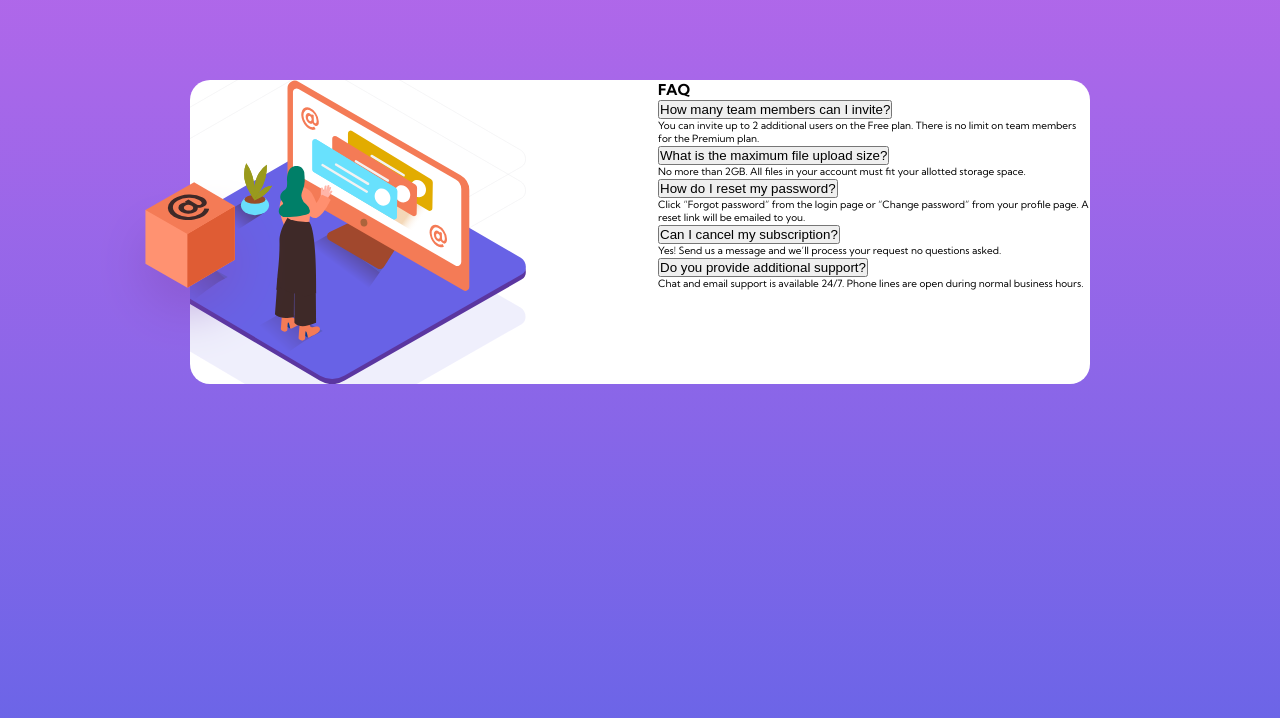
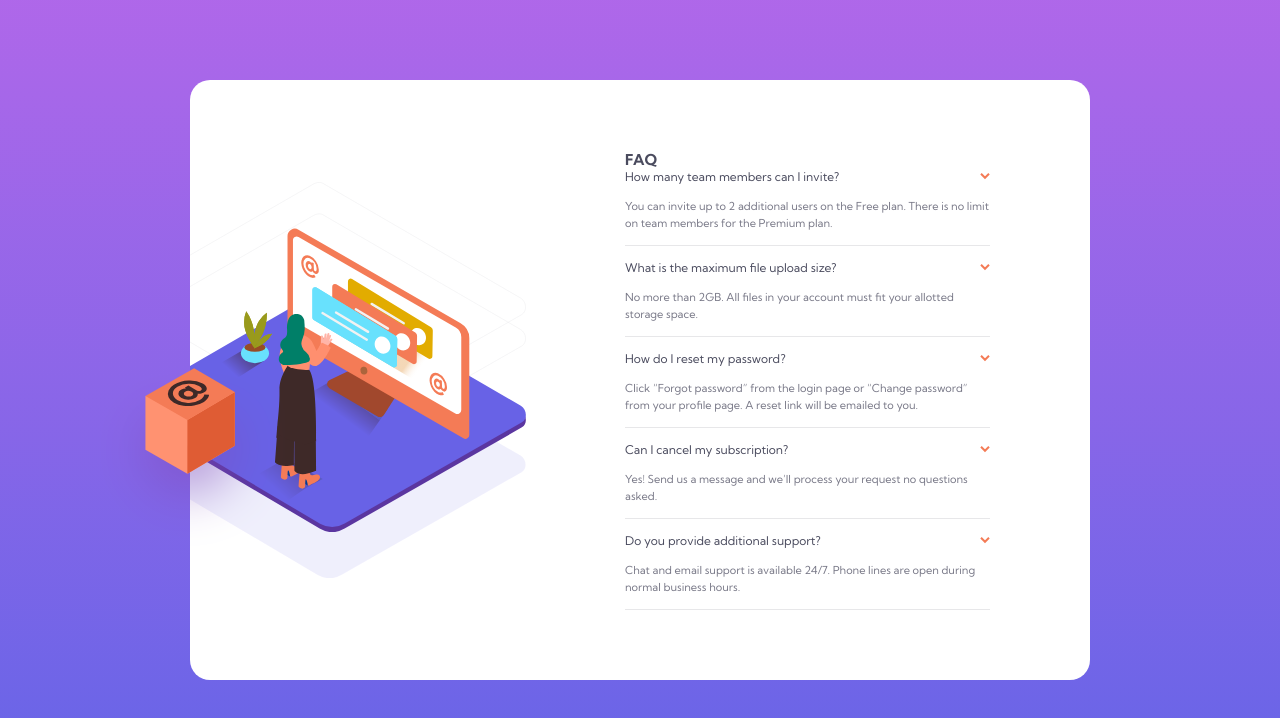
Before and after one commit to subu-v/faq-accordian-component, a plain HTML site: page index.html in a window 1280 px wide. Drawn offline with Linux system fonts and the light colour scheme.

Commit message:
Update style.css
Finsihed the default state of the project design, just the javascript functionality is left to do

```diff
--- a/style.css
+++ b/style.css
@@ -26,11 +26,18 @@ body {
     var(--gradient-violet),
     var(--gradient-blue)
   );
+
+  color: var(--text-grayish-xdarkblue);
   font-family: "Kumbh Sans", sans-serif;
   min-height: 100vh;
   padding: 16rem 1.6rem;
 }
 
+.heading-primary {
+  color: var(--text-desaturated-blue);
+  font-size: 2.4rem;
+  margin-bottom: 2.4rem;
+}
 .card {
   background-color: #fff;
   border-radius: 2rem;
@@ -39,6 +46,7 @@ body {
   background-position: center 0%;
   background-repeat: no-repeat;
   background-size: 24rem;
+  padding: 0 2.4rem 4.8rem 2.4rem;
 }
 
 .card__box {
@@ -69,15 +77,55 @@ body {
   padding-top: 11rem;
 }
 
-/* .accordian__item {
+.accordian__item {
   border-bottom: 1px solid var(--divider-blue);
+}
+
+.accordian__item:not(:last-child) {
+  margin-bottom: 1.4rem;
 }
 
 .accordian__question {
   border: none;
   background: transparent;
-  font-size: 1.3rem;
-} */
+  color: inherit;
+  font-size: 1.2rem;
+  margin-bottom: 1.4rem;
+  font-family: inherit;
+
+  display: flex;
+  width: 100%;
+  justify-content: space-between;
+  align-items: center;
+}
+
+.open {
+  font-weight: 700;
+  color: var(--text-desaturated-blue);
+}
+
+.hide {
+  display: none;
+}
+
+.accordian__question::after {
+  content: " ";
+  background-image: url(images/icon-arrow-down.svg);
+  background-repeat: no-repeat;
+  background-size: contain;
+  background-position: center;
+
+  display: block;
+  width: 1rem;
+  height: 1.2rem;
+}
+
+.accordian__content {
+  color: var(--text-grayish-darkblue);
+  font-size: 1.1rem;
+  line-height: 1.5;
+  margin-bottom: 1.4rem;
+}
 
 @media (min-width: 56em) {
   body {
@@ -87,12 +135,14 @@ body {
   .card {
     display: flex;
     margin: 0 auto;
+    gap: 7rem;
 
     background-image: url(images/bg-pattern-desktop.svg);
     background-position: -14% center;
     background-size: 45%;
 
     position: relative;
+    padding: 7rem 10rem 7rem 0;
   }
 
   .card__box {
@@ -105,7 +155,7 @@ body {
   }
 
   .card__image {
-    padding-right: 3.6rem;
+    /* padding-right: 3.6rem; */
   }
 
   .card__image,
```
